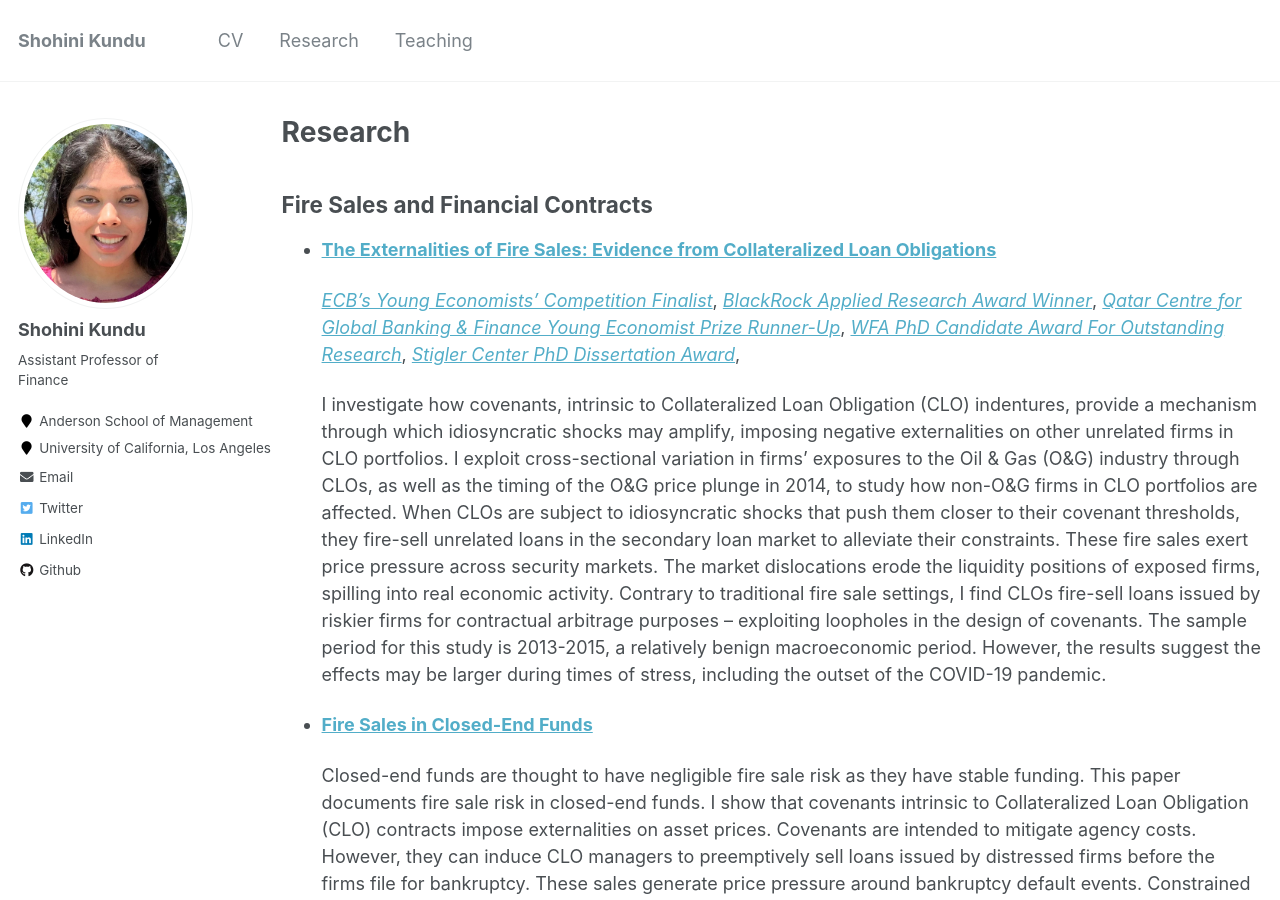
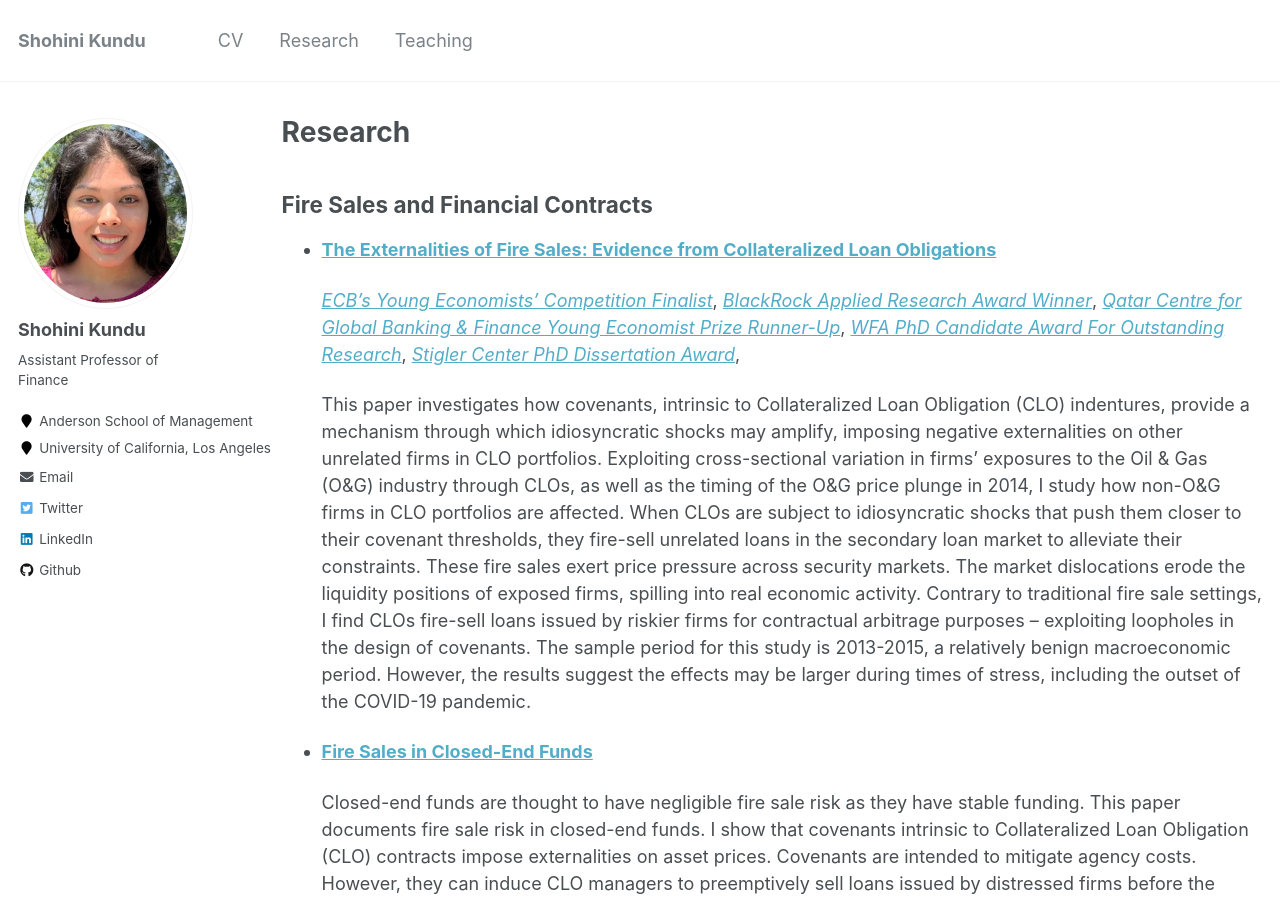
Before and after one commit to shohinikundu/shohinikundu.github.io, a Jekyll site: the page built from _pages/research.md, in a window 1280 px wide and 900 px high. Built offline with Jekyll 4.4.1, drawn with Linux system fonts in a browser that asks for light colours.

Commit message:
Update research.md

```diff
--- a/_pages/research.md
+++ b/_pages/research.md
@@ -14,7 +14,7 @@ author_profile: true
 [*WFA PhD Candidate Award For Outstanding Research*](https://westernfinance.org/wp-content/uploads/2021.links_.pdf),
 [*Stigler Center PhD Dissertation Award*](https://www.chicagobooth.edu/research/stigler/research/phd-dissertation-award),
 
-   I investigate how covenants, intrinsic to Collateralized Loan Obligation (CLO) indentures, provide a mechanism through which idiosyncratic shocks may amplify, imposing negative externalities on other unrelated firms in CLO portfolios. I exploit cross-sectional variation in firms' exposures to the Oil &amp; Gas (O&amp;G) industry through CLOs, as well as the timing of the O&amp;G price plunge in 2014, to study how non-O&amp;G firms in CLO portfolios are affected. When CLOs are subject to idiosyncratic shocks that push them closer to their covenant thresholds, they fire-sell unrelated loans in the secondary loan market to alleviate their constraints. These fire sales exert price pressure across security markets. The market dislocations erode the liquidity positions of exposed firms, spilling into real economic activity. Contrary to traditional fire sale settings, I find CLOs fire-sell loans issued by riskier firms for contractual arbitrage purposes -- exploiting loopholes in the design of covenants. The sample period for this study is 2013-2015, a relatively benign macroeconomic period. However, the results suggest the effects may be larger during times of stress, including the outset of the COVID-19 pandemic.
+   This paper investigates how covenants, intrinsic to Collateralized Loan Obligation (CLO) indentures, provide a mechanism through which idiosyncratic shocks may amplify, imposing negative externalities on other unrelated firms in CLO portfolios. Exploiting cross-sectional variation in firms' exposures to the Oil & Gas (O&G) industry through CLOs, as well as the timing of the O&G price plunge in 2014, I study how non-O&G firms in CLO portfolios are affected. When CLOs are subject to idiosyncratic shocks that push them closer to their covenant thresholds, they fire-sell unrelated loans in the secondary loan market to alleviate their constraints. These fire sales exert price pressure across security markets. The market dislocations erode the liquidity positions of exposed firms, spilling into real economic activity. Contrary to traditional fire sale settings, I find CLOs fire-sell loans issued by riskier firms for contractual arbitrage purposes -- exploiting loopholes in the design of covenants. The sample period for this study is 2013-2015, a relatively benign macroeconomic period. However, the results suggest the effects may be larger during times of stress, including the outset of the COVID-19 pandemic.
 
 
  * [**Fire Sales in Closed-End Funds**](https://papers.ssrn.com/sol3/papers.cfm?abstract_id=3595416)
```
